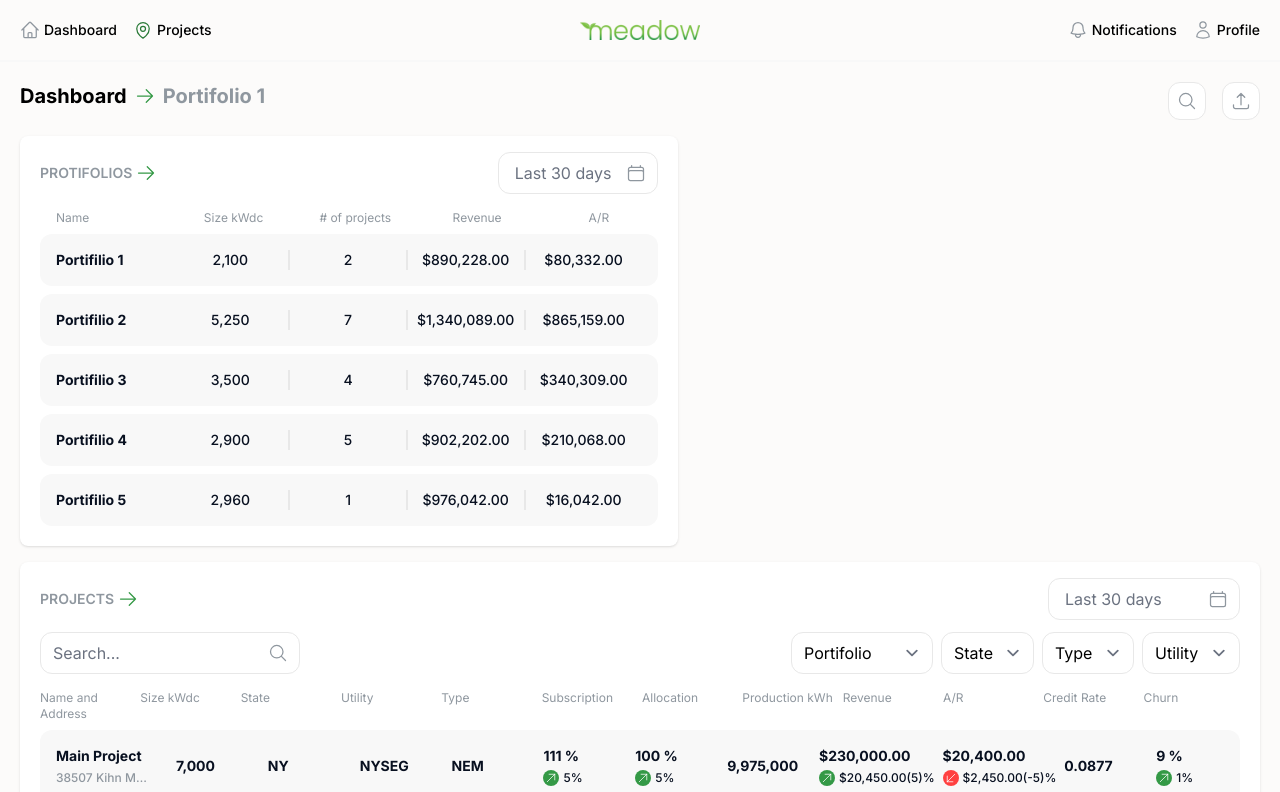
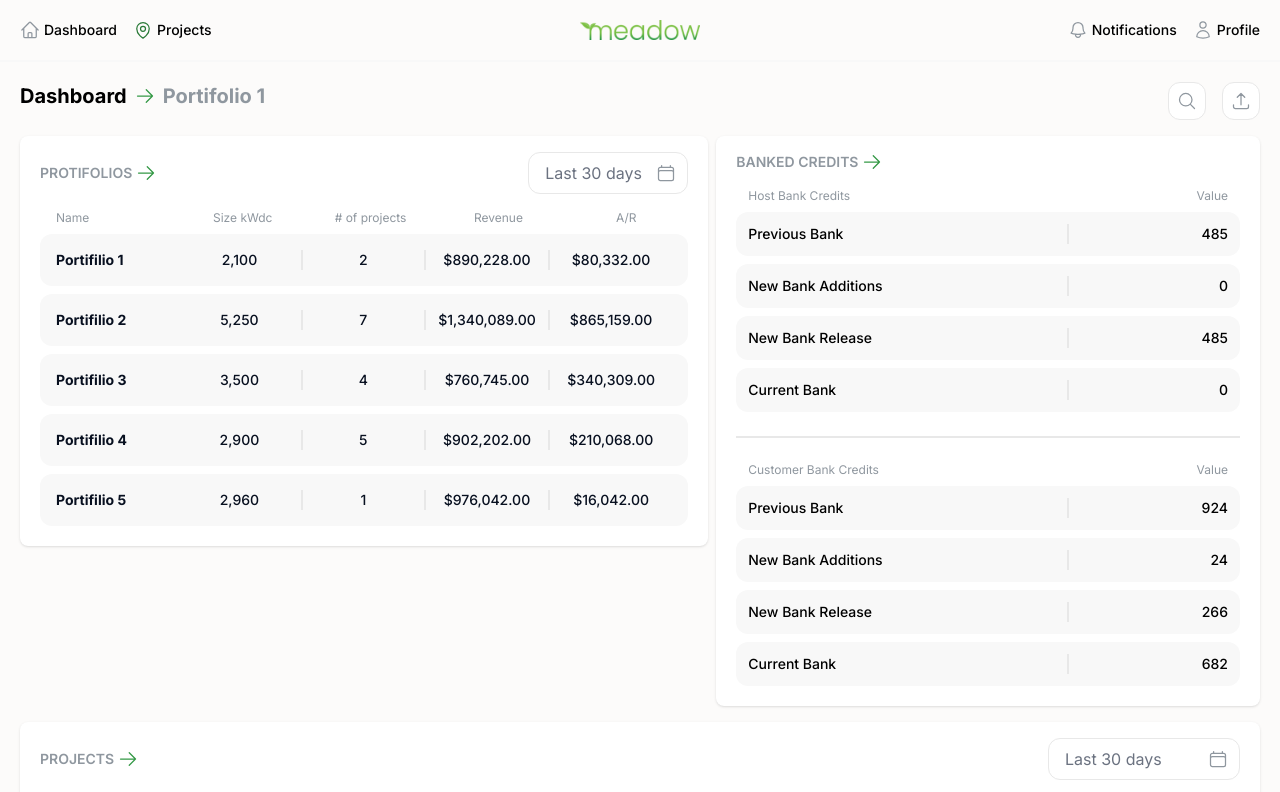
Before and after one commit to HizkiasAbraham/admin-dashboard, a Next.js app: page /client in a window 1280 px wide. Shown: the top 792 px of the page. Built offline with nearby package versions, Linux system fonts and the light colour scheme.

Commit message:
complete banked credits table

```diff
--- a/app/client/page.tsx
+++ b/app/client/page.tsx
@@ -7,6 +7,8 @@ import { ProjectsTable } from '@/components/client/tables/projects-table';
 import { projects } from '@/mockups/projects';
 import { PortifoliosTable } from '@/components/client/tables/portifolios-table';
 import { portifiolios } from '@/mockups/protfolios';
+import { BankedCredits } from '@/components/client/tables/banked-credits';
+import { bankedCredits } from '@/mockups/bank-credits';
 
 export default function Client() {
   return (
@@ -15,8 +17,12 @@ export default function Client() {
         <div className="flex-auto">
           <PortifoliosTable data={portifiolios as []} />
         </div>
-        <div className="flex-auto">{/* <PortifoliosTable /> */}</div>
-        <div className="flex-auto"></div>
+        <div className="flex-auto">
+          <BankedCredits
+            customerBankCredits={bankedCredits.customerBankCredits}
+            hostBankCredits={bankedCredits.hostBankCredits}
+          />
+        </div>
       </div>
       <ProjectsTable data={projects as []} />
       <Card>
--- /dev/null
+++ b/components/client/tables/banked-credits/index.tsx
@@ -0,0 +1,63 @@
+import { Card, CardContent, CardHeading } from '@/components/shared/card';
+import {
+  BankedCreditRowInput,
+  BankedCreditsInput,
+  TableHeaderInput,
+} from './types';
+
+export function BankedCredits(props: BankedCreditsInput) {
+  const { hostBankCredits, customerBankCredits } = props;
+  return (
+    <Card>
+      <CardHeading title="Banked Credits" />
+      <CardContent>
+        {/* Host bank */}
+        <div className="mt-4 border-b-2 pb-4 border-inactive">
+          <TableHeader label="Host Bank Credits" />
+          {hostBankCredits.map((row, index) => (
+            <TableRow key={index} row={row} />
+          ))}
+        </div>
+        <div className="mt-6">
+          <TableHeader label="Customer Bank Credits" />
+          {customerBankCredits.map((row, index) => (
+            <TableRow key={index} row={row} />
+          ))}
+        </div>
+        {/* <TableHeader label="Customer Bank Credits" /> */}
+      </CardContent>
+    </Card>
+  );
+}
+
+function TableHeader(props: TableHeaderInput) {
+  const { label } = props;
+  return (
+    <div className="flex w-full gap-1">
+      <div className="w-full flex justify-start pl-3">
+        <p className="text-xs text-grey">{label}</p>
+      </div>
+      <div className="w-full flex justify-end pr-3">
+        <p className="text-xs text-grey">Value </p>
+      </div>
+    </div>
+  );
+}
+
+function TableRow(props: BankedCreditRowInput) {
+  const { row } = props;
+
+  return (
+    <div className="rounded-xl bg-white-smoke mt-2 mb-2 gap-2 cursor-pointer">
+      <div className="flex p-3">
+        <div className="w-full flex flex-1 justify-start items-center">
+          <p className="font-medium text-sm">{row?.label}</p>
+        </div>
+        <div className="flex-1"></div>
+        <div className="w-full flex flex-1 justify-end items-center border-l-2 border-inactive">
+          <p className="font-medium text-sm"> {row?.value}</p>
+        </div>
+      </div>
+    </div>
+  );
+}
--- /dev/null
+++ b/components/client/tables/banked-credits/types.ts
@@ -0,0 +1,17 @@
+export type BankedCreditsInput = {
+  hostBankCredits: RowItem[];
+  customerBankCredits: RowItem[];
+};
+
+export type BankedCreditRowInput = {
+  row: RowItem;
+};
+
+export type TableHeaderInput = {
+  label: string;
+};
+
+type RowItem = {
+  label?: string;
+  value: number;
+};
--- a/mockups/bank-credit.ts
+++ b/mockups/bank-credits.ts
@@ -3,12 +3,12 @@ export const bankedCredits = {
     { label: 'Previous Bank', value: 485 },
     { label: 'New Bank Additions', value: 0 },
     { label: 'New Bank Release', value: 485 },
-    { currentBank: 'Current Bank', value: 0 },
+    { label: 'Current Bank', value: 0 },
   ],
   customerBankCredits: [
     { label: 'Previous Bank', value: 924 },
     { label: 'New Bank Additions', value: 24 },
     { label: 'New Bank Release', value: 266 },
-    { currentBank: 'Current Bank', value: 682 },
+    { label: 'Current Bank', value: 682 },
   ],
 };
```
